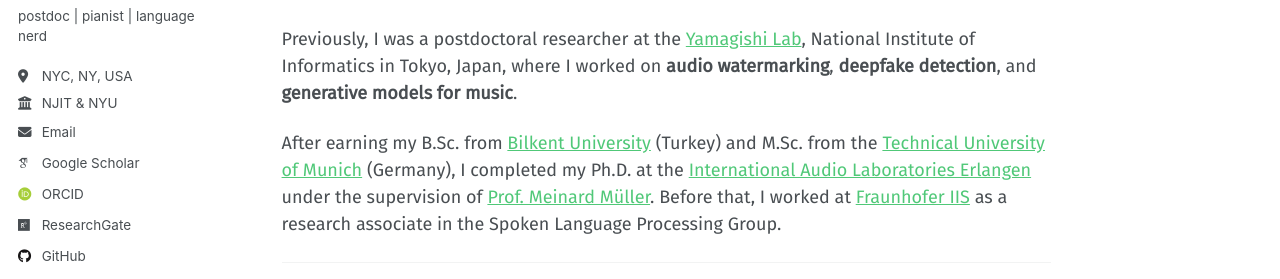
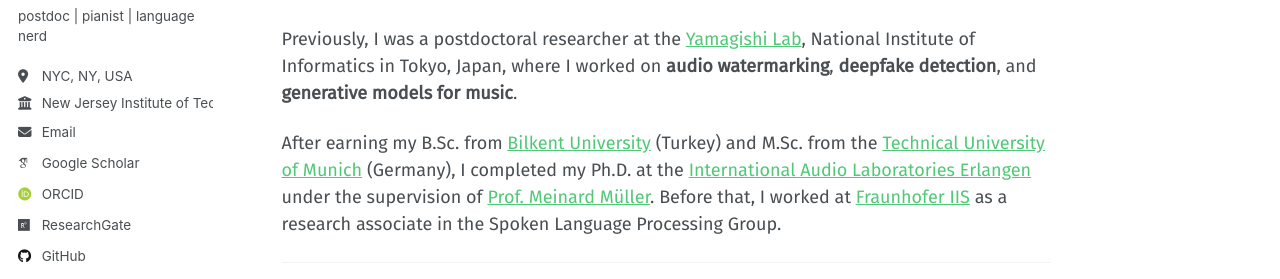
Before and after one commit to yiitozer/yiitozer.github.io, a Jekyll site: the page built from _pages/about.md, in a window 1280 px wide. Shown: the part 269-548 px from the top of the page. Built offline with Jekyll 4.4.1, drawn with Linux system fonts in a browser that asks for light colours; some web fonts are replaced.

Commit message:
Update employer name to full institution title

```diff
--- a/_config.yml
+++ b/_config.yml
@@ -27,7 +27,7 @@
   pronouns         : #
   bio              : "postdoc | pianist | language nerd"
   location         : "NYC, NY, USA"
-  employer         : "NJIT & NYU"
+  employer         : "New Jersey Institute of Technology"
   email            : "yigitcan.ozer@nyu.edu"
 
   # Academic websites
```
